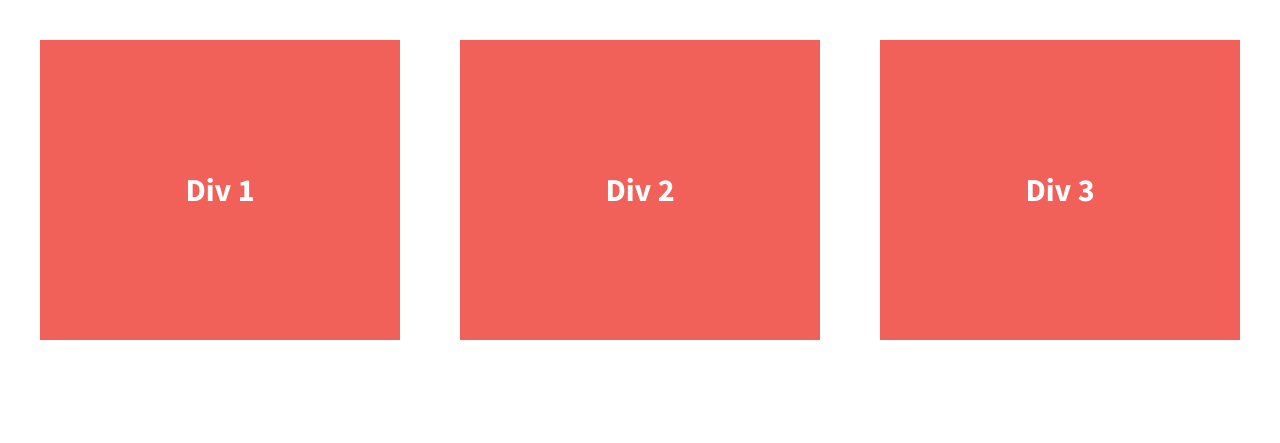
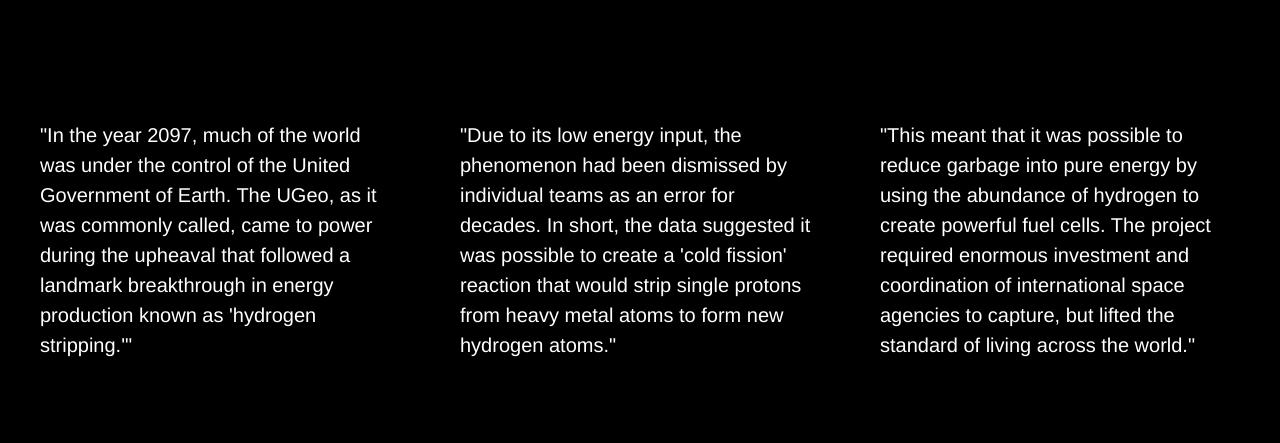
Before and after one commit to jklueck/206-divs-flexbox-starter, a plain HTML site: page index.html in a window 1280 px wide. Drawn offline with nearby package versions, Linux system fonts and the light colour scheme.

Commit message:
Changed content and background

```diff
--- a/css/main.css
+++ b/css/main.css
@@ -97,7 +97,7 @@ textarea {
 
 
 html {
-  background-color: #fff;
+  background-color: #000;
   height: 100%;
 }
 
@@ -110,7 +110,7 @@ body {
 
 .wrapper {
   /*add display:flex and set justify-content to space-between*/
-  font-weight: 700;
+  font-weight: 400;
   display: flex;
   justify-content: space-between;
 }
@@ -119,9 +119,9 @@ body {
   /*give the divs a width of 30%, add display:flex, set justify-content and align-items to center*/
   color: #fff;
   line-height: 1.5em;
-  font-size: 1.6em;
-  background-color: #f16059;
-  height: 300px;
+  font-family: Helvetica, sans-serif;
+  font-size: 1em;
+  height: 400px;
   display: flex;
   width: 30%;
   justify-content: center;
--- a/index.html
+++ b/index.html
@@ -23,13 +23,13 @@
 
         <section class="wrapper">
             <div class="div-1">
-                Div 1
+                "In the year 2097, much of the world was under the control of the United Government of Earth. The UGeo, as it was commonly called, came to power during the upheaval that followed a landmark breakthrough in energy production known as 'hydrogen stripping.'"
             </div>
             <div class="div-2">
-                Div 2
+                "Due to its low energy input, the phenomenon had been dismissed by individual teams as an error for decades. In short, the data suggested it was possible to create a 'cold fission' reaction that would strip single protons from heavy metal atoms to form new hydrogen atoms."
             </div>
             <div class="div-3">
-                Div 3
+                "This meant that it was possible to reduce garbage into pure energy by using the abundance of hydrogen to create powerful fuel cells. The project required enormous investment and coordination of international space agencies to capture, but lifted the standard of living across the world."
             </div>
         </section>
 
```
